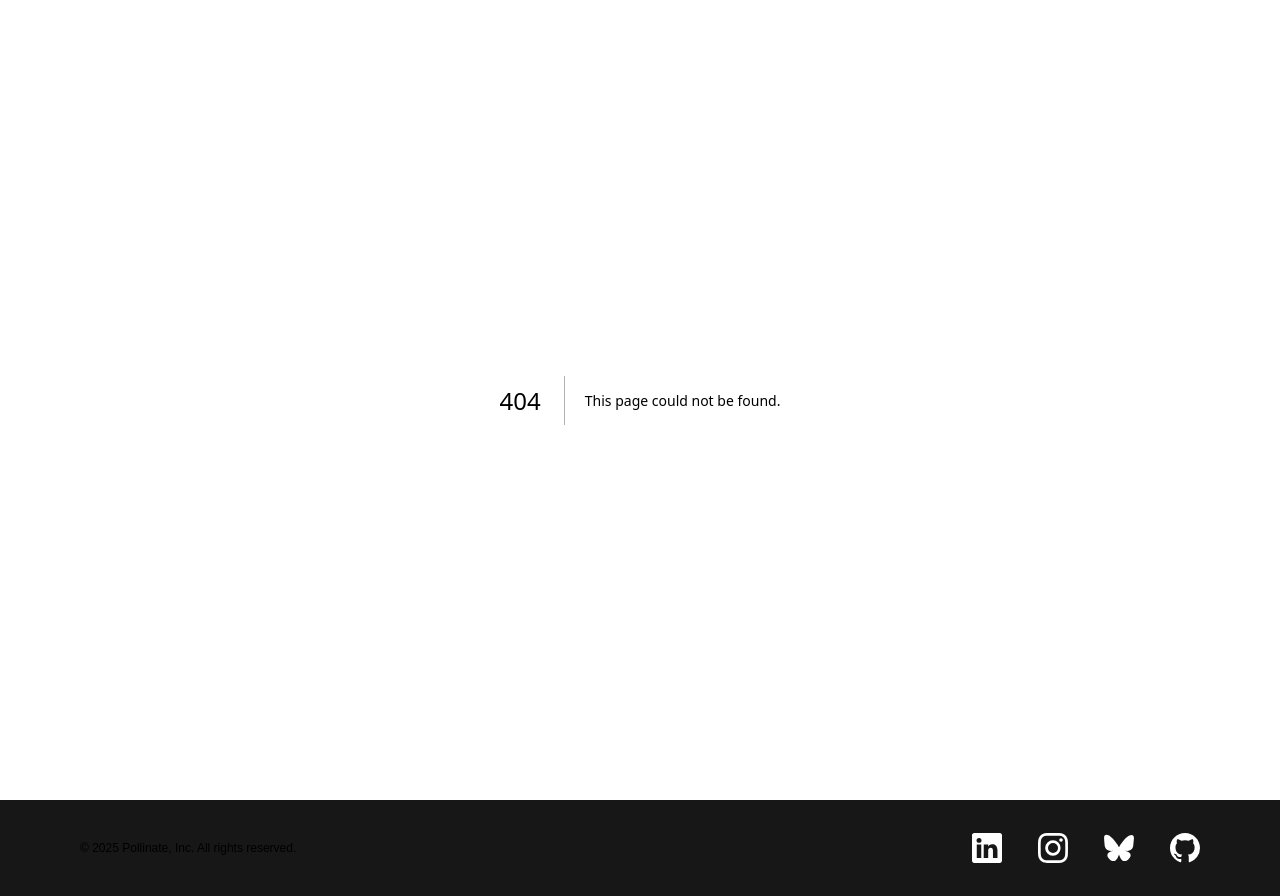
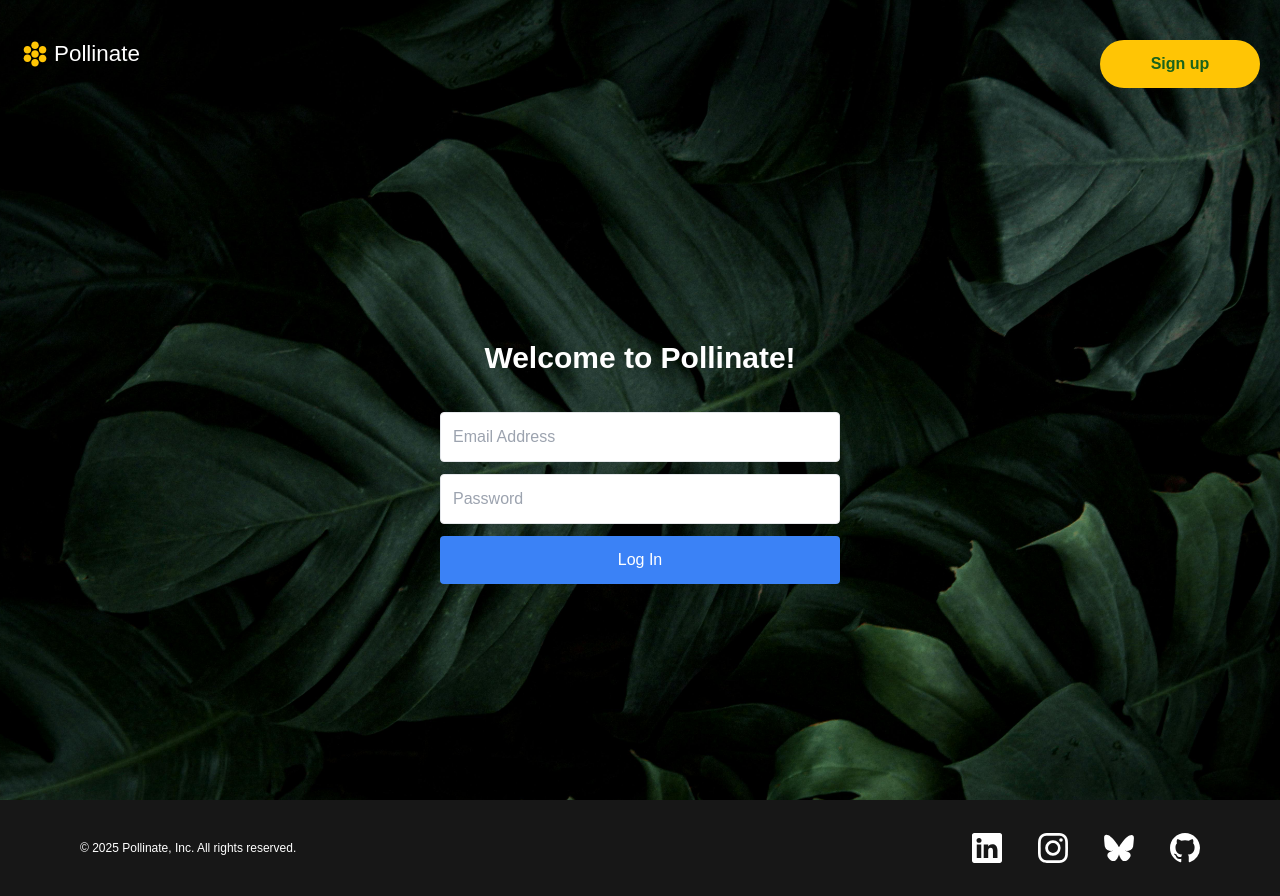
Before and after one commit to JaymeeCasabuena/Flora_Map, a Next.js app: page /auth in a window 1280 px wide. Before the commit this address had no page. Built offline with nearby package versions, Linux system fonts and the light colour scheme; a web font is replaced by a local one.

Commit message:
Feature: Signup and Login page

```diff
--- /dev/null
+++ b/app/auth/layout.tsx
@@ -0,0 +1,9 @@
+const layout = ({
+  children,
+}: Readonly<{
+  children: React.ReactNode;
+}>) => {
+  return <section>{children}</section>;
+};
+
+export default layout;
--- /dev/null
+++ b/app/auth/page.tsx
@@ -0,0 +1,219 @@
+"use client";
+
+import { useState } from "react";
+import { useRouter } from "next/navigation";
+import "../../styles/globals.css";
+
+const Login = () => {
+  const router = useRouter();
+
+  const [isSignUpActive, setIsSignUpActive] = useState(false);
+  const [loginFormData, setLoginFormData] = useState({
+    email: "",
+    password: "",
+  });
+  const [registerFormData, setRegisterFormData] = useState({
+    name: "",
+    regEmail: "",
+    regPassword: "",
+  });
+  const [errorMessage, setErrorMessage] = useState("");
+
+  const toggleForm = () => setIsSignUpActive(!isSignUpActive);
+
+  const onSubmit = async (e: React.FormEvent) => {
+    e.preventDefault();
+    try {
+      const res = await fetch("/api/register", {
+        method: "POST",
+        body: JSON.stringify({
+          name: `${registerFormData.name}`,
+          email: registerFormData.regEmail,
+          password: registerFormData.regPassword,
+        }),
+      });
+
+      if (res.ok) {
+        setIsSignUpActive(false);
+      } else {
+        const error = await res.json();
+        setErrorMessage(error.error);
+      }
+    } catch (error) {
+      setErrorMessage("An unexpected error occurred");
+    }
+  };
+
+  const onLogin = async (e: React.FormEvent) => {
+    e.preventDefault();
+
+    try {
+      const res = await fetch("/api/login", {
+        method: "POST",
+        body: JSON.stringify({
+          email: loginFormData.email,
+          password: loginFormData.password,
+        }),
+      });
+
+      if (res.ok) {
+        router.push("/dashboard");
+      } else {
+        const error = await res.json();
+        setErrorMessage(error.error);
+      }
+    } catch (error) {
+      setErrorMessage("An unexpected error occurred");
+    }
+  };
+
+  return (
+    <div className="w-full h-screen">
+      <div className="flex flex-row justify-between items-center p-5">
+        <div className="logo flex items-center gap-1">
+          <svg
+            xmlns="http://www.w3.org/2000/svg"
+            width="30"
+            height="30"
+            viewBox="0 0 38 48"
+            fill="none"
+          >
+            <path
+              d="M25.0008 24C25.0008 27.3137 22.3145 30 19.0008 30C15.6871 30 13.0008 27.3137 13.0008 24C13.0008 20.6863 15.6871 18 19.0008 18C22.3145 18 25.0008 20.6863 25.0008 24Z"
+              fill="#FFC505"
+            />
+            <path
+              d="M25.0008 10C25.0008 13.3137 22.3145 16 19.0008 16C15.6871 16 13.0008 13.3137 13.0008 10C13.0008 6.68629 15.6871 4 19.0008 4C22.3145 4 25.0008 6.68629 25.0008 10Z"
+              fill="#FFC505"
+            />
+            <path
+              d="M37.125 31C37.125 34.3137 34.4387 37 31.125 37C27.8113 37 25.125 34.3137 25.125 31C25.125 27.6863 27.8113 25 31.125 25C34.4387 25 37.125 27.6863 37.125 31Z"
+              fill="#FFC505"
+            />
+            <path
+              d="M37.127 17.0002C37.127 20.3139 34.4407 23.0002 31.127 23.0002C27.8132 23.0002 25.127 20.3139 25.127 17.0002C25.127 13.6865 27.8132 11.0002 31.127 11.0002C34.4407 11.0002 37.127 13.6865 37.127 17.0002Z"
+              fill="#FFC505"
+            />
+            <path
+              d="M25.0008 38C25.0008 41.3137 22.3145 44 19.0008 44C15.6871 44 13.0008 41.3137 13.0008 38C13.0008 34.6863 15.6871 32 19.0008 32C22.3145 32 25.0008 34.6863 25.0008 38Z"
+              fill="#FFC505"
+            />
+            <path
+              d="M12.877 17C12.877 20.3137 10.1907 23 6.87695 23C3.56324 23 0.876953 20.3137 0.876953 17C0.876953 13.6863 3.56324 11 6.87695 11C10.1907 11 12.877 13.6863 12.877 17Z"
+              fill="#FFC505"
+            />
+            <path
+              d="M12.875 30.9997C12.875 34.3134 10.1887 36.9997 6.875 36.9997C3.56129 36.9997 0.875 34.3134 0.875 30.9997C0.875 27.686 3.56129 24.9997 6.875 24.9997C10.1887 24.9997 12.875 27.686 12.875 30.9997Z"
+              fill="#FFC505"
+            />
+          </svg>
+          <p>Pollinate</p>
+        </div>
+        <button
+          className="btn w-40 px-8 py-3 mt-5 rounded-full font-semibold text-white"
+          onClick={toggleForm}
+        >
+          {isSignUpActive ? "Login" : "Sign up"}
+        </button>
+      </div>
+      <div className="flex justify-center mt-52">
+        <div className="max-w-md left-1/2 p-6">
+          <h1 className="text-3xl font-bold text-center mb-9">
+            Welcome to Pollinate!
+          </h1>
+          {errorMessage && (
+            <div className="bg-red-500 text-white p-3 mb-4 rounded text-center">
+              {errorMessage}
+            </div>
+          )}
+          {isSignUpActive ? (
+            <form onSubmit={onSubmit}>
+              <input
+                type="text"
+                name="name"
+                placeholder="Name"
+                value={registerFormData.name}
+                onChange={(e) =>
+                  setRegisterFormData({
+                    ...registerFormData,
+                    name: e.target.value,
+                  })
+                }
+                className="w-full text-black p-3 mb-3 border rounded"
+              />
+              <input
+                type="email"
+                name="regEmail"
+                placeholder="Email Address"
+                value={registerFormData.regEmail}
+                onChange={(e) =>
+                  setRegisterFormData({
+                    ...registerFormData,
+                    regEmail: e.target.value,
+                  })
+                }
+                className="w-full text-black p-3 mb-3 border rounded"
+              />
+              <input
+                type="password"
+                name="regPassword"
+                placeholder="Password"
+                value={registerFormData.regPassword}
+                onChange={(e) =>
+                  setRegisterFormData({
+                    ...registerFormData,
+                    regPassword: e.target.value,
+                  })
+                }
+                className="w-full text-black text-black p-3 mb-3 border rounded"
+              />
+              <button
+                type="submit"
+                className="w-full bg-blue-500 text-white py-3 rounded hover:bg-blue-600"
+              >
+                Sign Up
+              </button>
+            </form>
+          ) : (
+            <form onSubmit={onLogin}>
+              <input
+                type="email"
+                name="email"
+                placeholder="Email Address"
+                value={loginFormData.email}
+                onChange={(e) =>
+                  setLoginFormData((prev) => ({
+                    ...prev,
+                    email: e.target.value,
+                  }))
+                }
+                className="w-full text-black p-3 mb-3 border rounded"
+              />
+              <input
+                type="password"
+                name="password"
+                placeholder="Password"
+                value={loginFormData.password}
+                onChange={(e) =>
+                  setLoginFormData((prev) => ({
+                    ...prev,
+                    password: e.target.value,
+                  }))
+                }
+                className="w-full text-black text-black p-3 mb-3 border rounded"
+              />
+              <button
+                type="submit"
+                className="w-full bg-blue-500 text-white py-3 rounded hover:bg-blue-600"
+              >
+                Log In
+              </button>
+            </form>
+          )}
+        </div>
+      </div>
+    </div>
+  );
+};
+
+export default Login;
```
